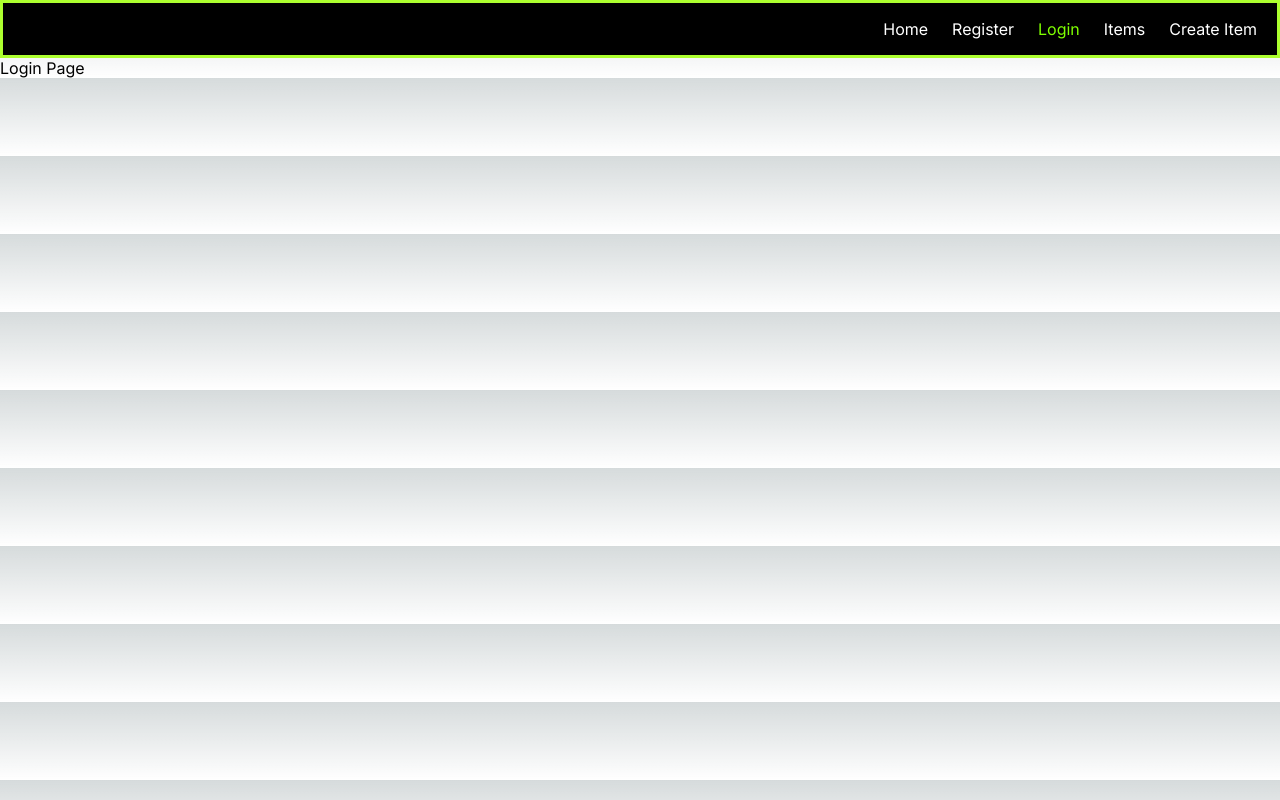
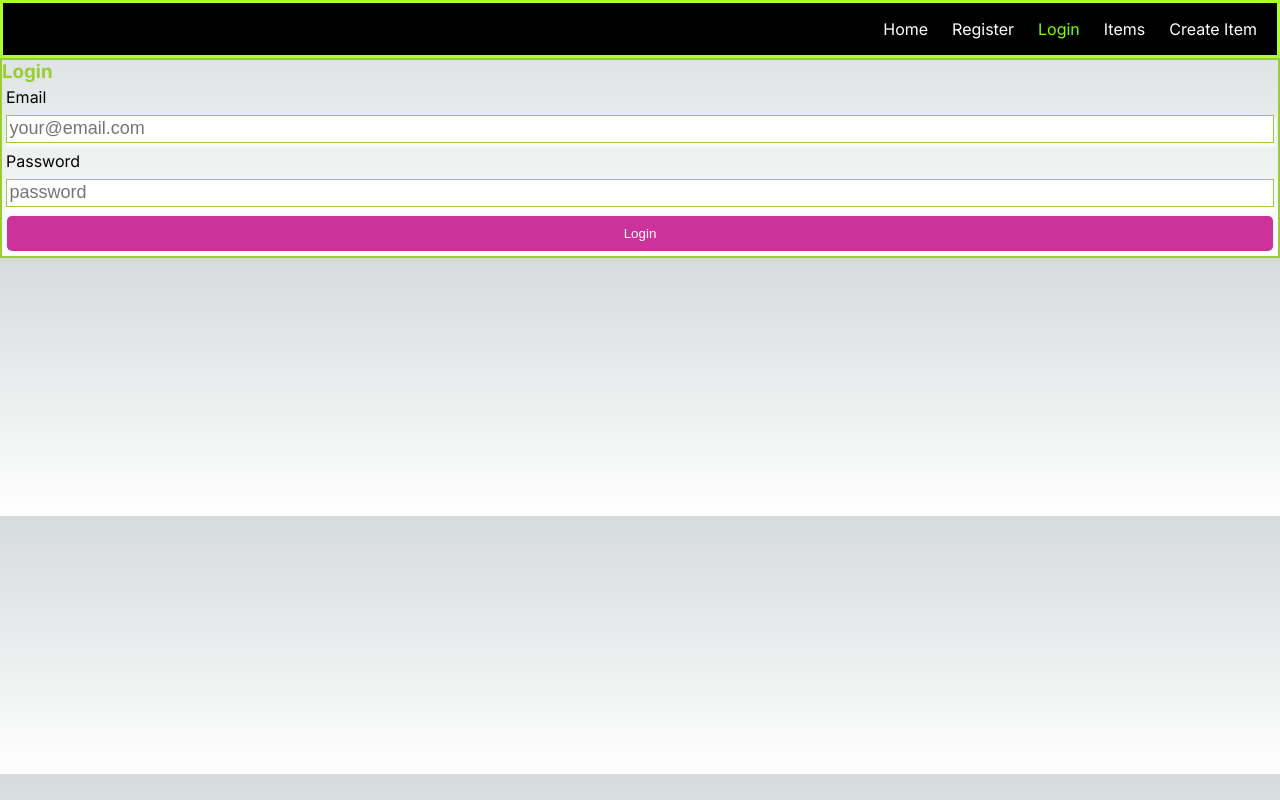
Before and after one commit to Job85/inventory-client, a Next.js app: page /login in a window 1280 px wide. Built offline with nearby package versions, Linux system fonts and the light colour scheme.

Commit message:
created login form with Card component

```diff
--- a/src/app/login/page.js
+++ b/src/app/login/page.js
@@ -1,8 +1,20 @@
-import styles from './login.module.css';
+import styles from '../page.module.css';
+import Card from '../components/card/Card';
 
 export default function Login() {
 
     return (
-        <div>Login Page</div>
+        <>
+            <Card
+                title="Login"
+                fields={[
+                    { type: "text", name: "email", name2: "Email", placeholder: "your@email.com" },
+                    { type: "text", name: "password", name2: "Password", placeholder: "password" },
+                ]}
+                button_fields={[
+                    { type: "submit", name: "login", ariaLabel: "submit_login", children: "Login" }
+                ]}
+            />
+        </>
     )
 }
```
